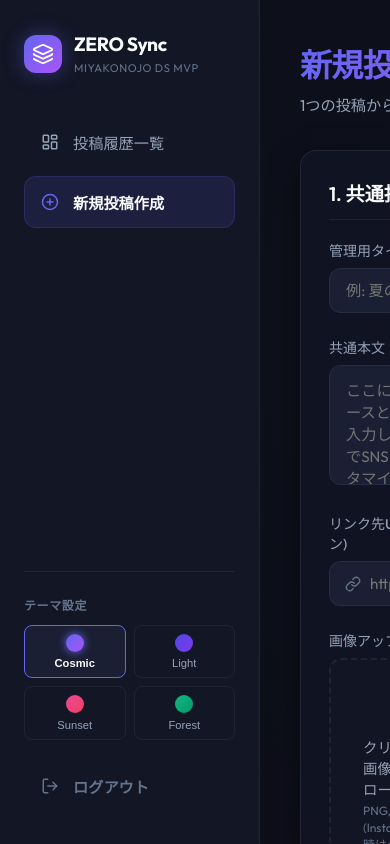
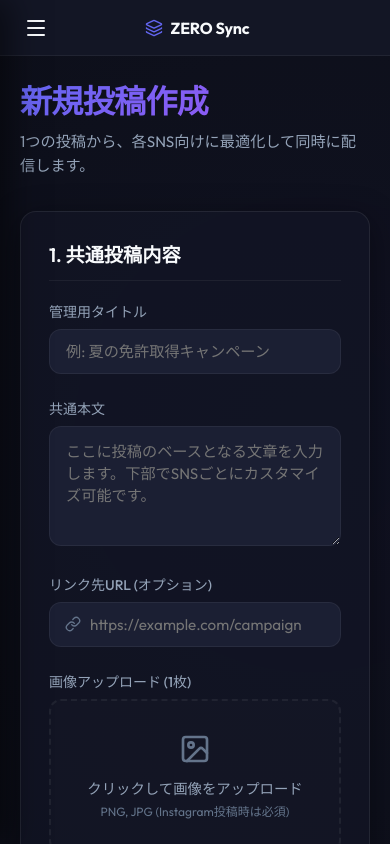
Before and after one commit to hitosisatou-del/ZERO-Sync, a Next.js app: page /posts/new in a window 390 px wide. Shown: the top 844 px of the page. Built offline with nearby package versions, Linux system fonts and the light colour scheme; no server answers.

Commit message:
feat: implement mobile-responsive layout for iPhone

```diff
--- a/src/app/globals.css
+++ b/src/app/globals.css
@@ -454,3 +454,91 @@ p {
 .platform-google_business_profile {
   color: var(--color-google);
 }
+
+/* ==========================================================================
+   Mobile Responsive Layout (iPhone & Tablet)
+   ========================================================================== */
+
+/* スマホ用の固定ヘッダー */
+.mobile-header {
+  display: none;
+  position: fixed;
+  top: 0;
+  left: 0;
+  right: 0;
+  height: 56px;
+  background: var(--bg-secondary);
+  border-bottom: 1px solid var(--border-color);
+  z-index: 100;
+  align-items: center;
+  justify-content: space-between;
+  padding: 0 1rem;
+}
+
+/* メニュー用オーバーレイ背景 */
+.sidebar-overlay {
+  display: none;
+  position: fixed;
+  top: 0;
+  left: 0;
+  right: 0;
+  bottom: 0;
+  background: rgba(0, 0, 0, 0.5);
+  backdrop-filter: blur(4px);
+  z-index: 99;
+}
+
+@media (max-width: 768px) {
+  .mobile-header {
+    display: flex;
+  }
+
+  .sidebar-overlay.show {
+    display: block;
+  }
+
+  .sidebar {
+    transform: translateX(-100%);
+    transition: transform var(--transition-normal);
+    z-index: 101;
+    width: 260px;
+    box-shadow: 10px 0 30px rgba(0,0,0,0.5);
+  }
+
+  .sidebar.open {
+    transform: translateX(0);
+  }
+
+  .main-content {
+    margin-left: 0 !important;
+    padding: 1.25rem !important;
+    padding-top: calc(56px + 1.25rem) !important;
+  }
+}
+
+/* レスポンシブ入力フォーム用のグリッド */
+.responsive-form-grid {
+  display: grid;
+  grid-template-columns: 1fr 1fr;
+  gap: 2rem;
+  align-items: start;
+}
+
+.responsive-preview-column {
+  display: flex;
+  flex-direction: column;
+  gap: 1.5rem;
+  position: sticky;
+  top: 2.5rem;
+}
+
+@media (max-width: 992px) {
+  .responsive-form-grid {
+    grid-template-columns: 1fr;
+    gap: 1.5rem;
+  }
+
+  .responsive-preview-column {
+    position: static;
+  }
+}
--- a/src/app/posts/new/page.tsx
+++ b/src/app/posts/new/page.tsx
@@ -246,12 +246,7 @@ export default function NewPostPage() {
         </div>
       )}
 
-      <form onSubmit={handleSubmit} style={{
-        display: 'grid',
-        gridTemplateColumns: '1fr 1fr',
-        gap: '2rem',
-        alignItems: 'start'
-      }}>
+      <form onSubmit={handleSubmit} className="responsive-form-grid">
         {/* 左カラム: 入力フォーム */}
         <div style={{ display: 'flex', flexDirection: 'column', gap: '1.5rem' }}>
           <div className="card">
@@ -522,7 +517,7 @@ export default function NewPostPage() {
         </div>
 
         {/* 右カラム: 個別調整 ＆ プレビュー */}
-        <div style={{ display: 'flex', flexDirection: 'column', gap: '1.5rem', position: 'sticky', top: '2.5rem' }}>
+        <div className="responsive-preview-column">
           <div className="card" style={{ padding: '1rem' }}>
             <div style={{
               display: 'flex',
--- a/src/components/AppLayout.tsx
+++ b/src/components/AppLayout.tsx
@@ -10,7 +10,9 @@ import {
   Settings,
   LogOut,
   Layers,
-  ShieldAlert
+  ShieldAlert,
+  Menu,
+  X
 } from 'lucide-react';
 
 interface AppLayoutProps {
@@ -55,6 +57,12 @@ export default function AppLayout({ children }: AppLayoutProps) {
   const [userRole, setUserRole] = useState<'admin' | 'editor' | null>(null);
   const [userEmail, setUserEmail] = useState<string | null>(null);
   const [isAuthLoading, setIsAuthLoading] = useState(true);
+  const [isMobileMenuOpen, setIsMobileMenuOpen] = useState(false);
+
+  // ページ遷移（ルート変更）時にモバイルメニューを自動で閉じる
+  useEffect(() => {
+    setIsMobileMenuOpen(false);
+  }, [pathname]);
 
   useEffect(() => {
     const fetchUser = async () => {
@@ -142,8 +150,39 @@ export default function AppLayout({ children }: AppLayoutProps) {
 
   return (
     <div className="app-container">
+      {/* モバイル用固定ヘッダー */}
+      <header className="mobile-header">
+        <button
+          onClick={() => setIsMobileMenuOpen(!isMobileMenuOpen)}
+          style={{
+            background: 'none',
+            border: 'none',
+            color: 'var(--text-primary)',
+            cursor: 'pointer',
+            padding: '0.5rem',
+            display: 'flex',
+            alignItems: 'center',
+            justifyContent: 'center'
+          }}
+          aria-label="メニュー切り替え"
+        >
+          {isMobileMenuOpen ? <X size={24} /> : <Menu size={24} />}
+        </button>
+        <div style={{ display: 'flex', alignItems: 'center', gap: '0.5rem' }}>
+          <Layers size={18} style={{ color: 'var(--accent-primary)' }} />
+          <span style={{ fontWeight: 700, fontSize: '1rem', letterSpacing: '-0.01em' }}>ZERO Sync</span>
+        </div>
+        <div style={{ width: '36px' }}></div> {/* バランス用の空要素 */}
+      </header>
+
+      {/* モバイルメニュー用オーバーレイ */}
+      <div
+        className={`sidebar-overlay ${isMobileMenuOpen ? 'show' : ''}`}
+        onClick={() => setIsMobileMenuOpen(false)}
+      />
+
       {/* サイドバー */}
-      <aside className="sidebar">
+      <aside className={`sidebar ${isMobileMenuOpen ? 'open' : ''}`}>
         <div style={{ display: 'flex', alignItems: 'center', gap: '0.75rem', marginBottom: '2.5rem' }}>
           <div style={{
             background: 'var(--accent-gradient)',
```
